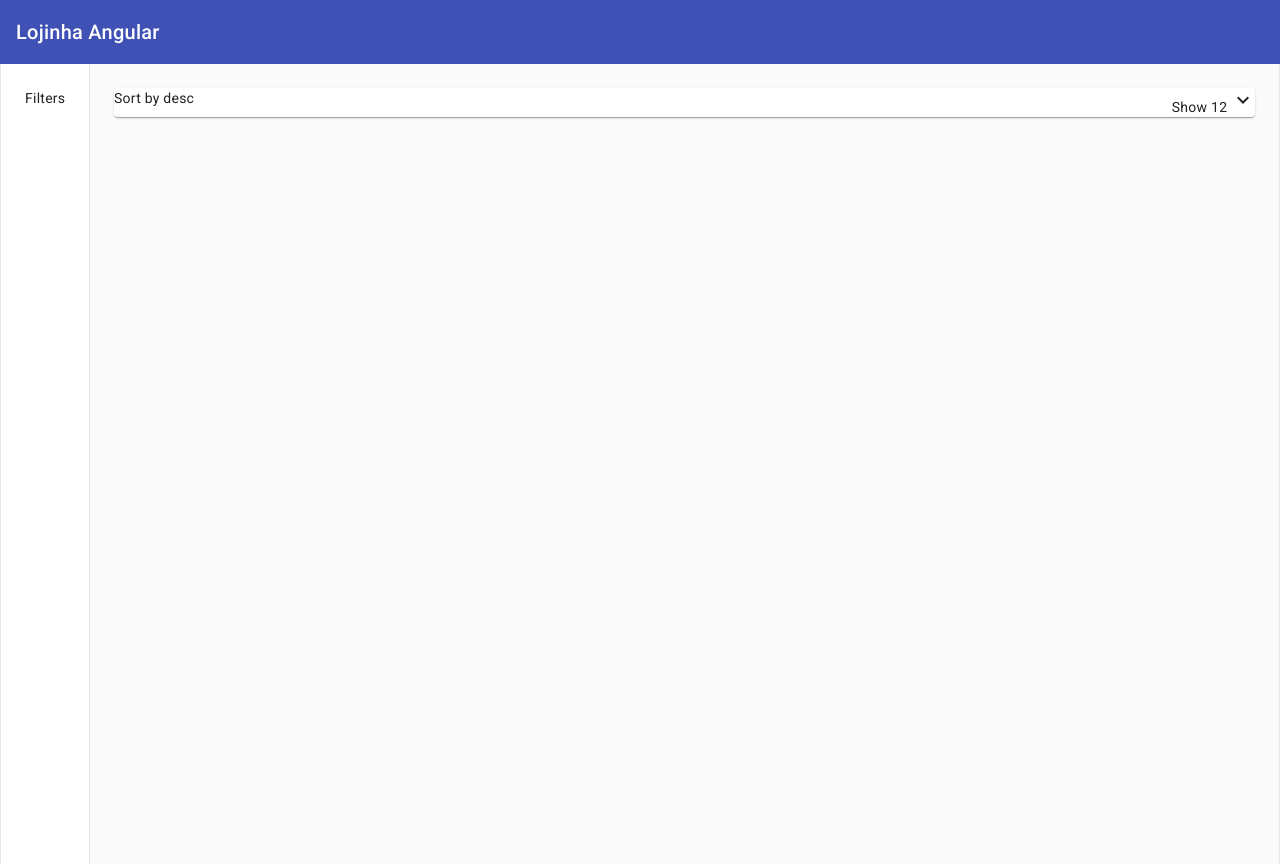
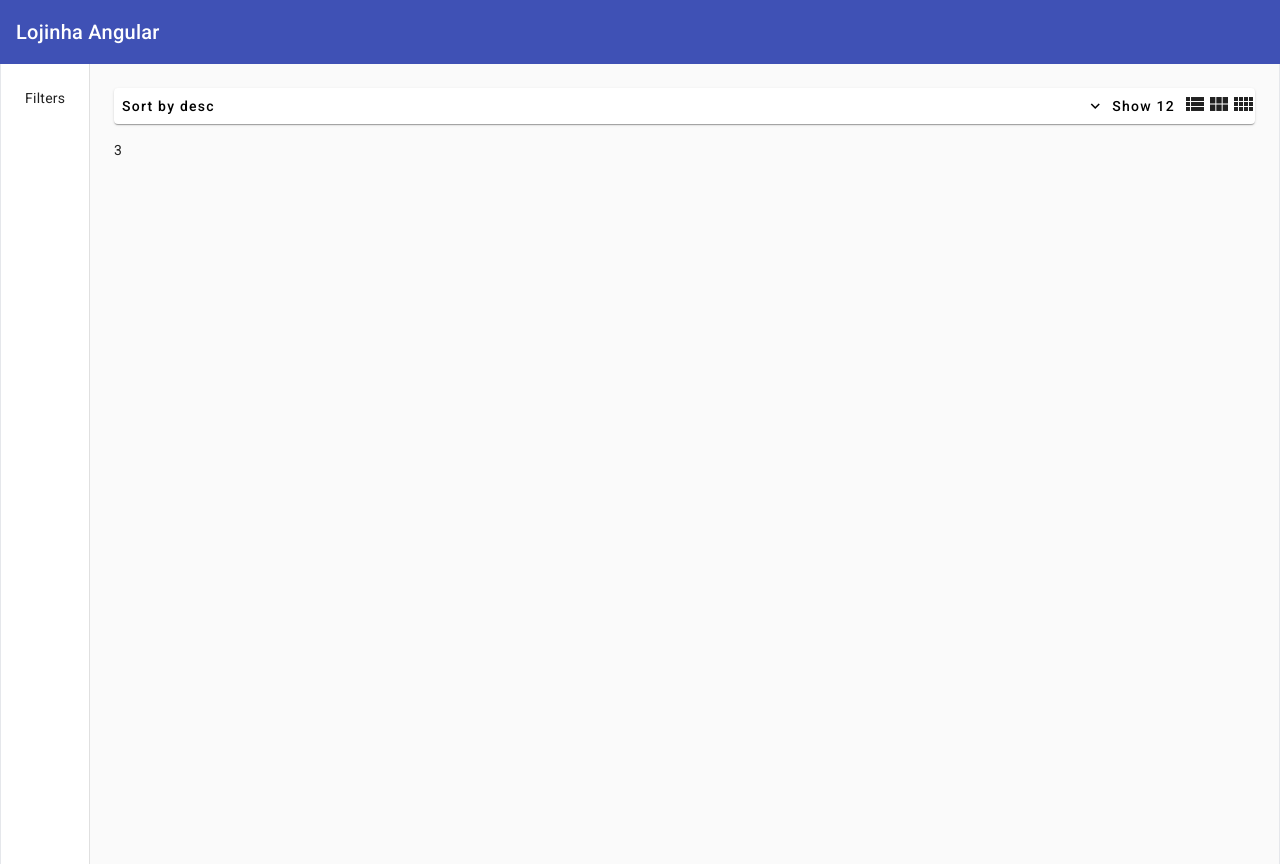
Before and after one commit to flavsjr/lojinhaAngular, an Angular app: page /home in a window 1280 px wide. Built offline with nearby package versions, Linux system fonts and the light colour scheme.

Commit message:
Começando a adicionar filtros para a grid/produtos. 57:41

```diff
--- a/src/app/app.component.ts
+++ b/src/app/app.component.ts
@@ -11,7 +11,7 @@ import { RouterModule } from '@angular/router';
     <router-outlet></router-outlet>
   `,
   styles: [],
-  imports: [HeaderComponent, RouterModule, AngularMaterialModule]
+  imports: [HeaderComponent, RouterModule, AngularMaterialModule,]
 })
 export class AppComponent {
   title = 'lojinhaAngular';
--- a/src/app/app.module.ts
+++ b/src/app/app.module.ts
@@ -47,7 +47,7 @@ import { AngularMaterialModule } from "./components/shared/angular-material/angu
         MatCardModule
     ],
     providers: [],
-    // bootstrap: [AppComponent]
+    bootstrap: []
 })
 
 export class AppModule { }
--- a/src/app/pages/home/components/home.component.html
+++ b/src/app/pages/home/components/home.component.html
@@ -7,6 +7,7 @@
         <div>Filters</div>
     </mat-drawer>
     <mat-drawer-content class="p-6">
-        <app-products-header></app-products-header>
+        <app-products-header (columnsCountChange)="onColumnsCountChange($event)"></app-products-header>
+        {{cols}}
     </mat-drawer-content>
 </mat-drawer-container>
--- a/src/app/pages/home/components/home.component.ts
+++ b/src/app/pages/home/components/home.component.ts
@@ -18,8 +18,14 @@ import { ProductsHeaderComponent } from './products-header/products-header.compo
 })
 export class HomeComponent implements OnInit {
 
+  cols = 3;
+
   constructor() { }
 
   ngOnInit(): void {
   }
+
+  onColumnsCountChange(colsNum: number): void {
+    this.cols = colsNum;
+  }
 }
--- a/src/app/pages/home/components/products-header/products-header.component.html
+++ b/src/app/pages/home/components/products-header/products-header.component.html
@@ -16,9 +16,20 @@
                     <mat-icon>expand_more</mat-icon>
                 </button>
                 <mat-menu #menu="matMenu">
-
+                    <button (click)="onItemsUpdated(12)" mat-menu-item>12</button>
+                    <button (click)="onItemsUpdated(24)" mat-menu-item>24</button>
+                    <button (click)="onItemsUpdated(36)" mat-menu-item>36</button>
                 </mat-menu>
             </div>
+            <button (click)="onColumnsUpdated(1)">
+                <mat-icon>view_list</mat-icon>
+            </button>
+            <button (click)="onColumnsUpdated(3)">
+                <mat-icon>view_module</mat-icon>
+            </button>
+            <button (click)="onColumnsUpdated(4)">
+                <mat-icon>view_comfy</mat-icon>
+            </button>
         </div>
     </div>
 </mat-card>
--- a/src/app/pages/home/components/products-header/products-header.component.ts
+++ b/src/app/pages/home/components/products-header/products-header.component.ts
@@ -1,30 +1,43 @@
-import { Component, OnInit } from '@angular/core';
-import { MatCard } from '@angular/material/card';
-import { MatIcon } from '@angular/material/icon';
-import { MatMenu, MatMenuTrigger } from '@angular/material/menu';
+import { Component, EventEmitter, Output } from '@angular/core';
+import { MatCard, MatCardModule } from '@angular/material/card';
+import { MatIcon, MatIconModule } from '@angular/material/icon';
+import { MatMenu, MatMenuModule, MatMenuTrigger } from '@angular/material/menu';
 import { HeaderComponent } from '../../../../components/header/header.component';
 import { AppComponent } from '../../../../app.component';
-import { MatDrawer, MatDrawerContainer, MatDrawerContent } from '@angular/material/sidenav';
-
+import { MatDrawer, MatDrawerContainer, MatDrawerContent, MatSidenavModule } from '@angular/material/sidenav';
+import { MatGridListModule } from '@angular/material/grid-list';
+import { AngularMaterialModule } from '../../../../components/shared/angular-material/angular-material.module';
+import { MatSnackBarModule } from '@angular/material/snack-bar';
+import { MatButtonModule } from '@angular/material/button';
+import { MatBadgeModule } from '@angular/material/badge';
+import { MatExpansionModule } from '@angular/material/expansion';
+import { MatListModule } from '@angular/material/list';
+import { MatTableModule } from '@angular/material/table';
+import { MatToolbarModule } from '@angular/material/toolbar';
 
 @Component({
   selector: 'app-products-header',
   standalone: true,
   imports: [
-    MatCard,
-    MatMenu,
-    MatMenuTrigger,
-    MatIcon,
-    HeaderComponent,
-    AppComponent,
-    MatDrawerContent,
-    MatDrawerContainer,
-    MatDrawer,
-    ProductsHeaderComponent
+        MatSidenavModule,
+        MatGridListModule,
+        MatMenuModule,
+        MatButtonModule,
+        MatToolbarModule,
+        MatCardModule,
+        MatIconModule,
+        MatExpansionModule,
+        MatListModule,
+        MatTableModule,
+        MatBadgeModule,
+        MatSnackBarModule,
+        AngularMaterialModule,
+        MatSidenavModule,
   ],
   templateUrl: "./products-header.component.html",
 })
-export class ProductsHeaderComponent implements OnInit {
+export class ProductsHeaderComponent {
+  @Output() columnsCountChange = new EventEmitter<number>();
   sort = 'desc';
   itemsShowCount = 12;
 
@@ -33,8 +46,16 @@ export class ProductsHeaderComponent implements OnInit {
   ngOnInit(): void {
   }
 
+  onItemsUpdated(count: number): void {
+    this.itemsShowCount = count;
+  }
 
   onSortUpdated(newSort: string): void {
     this.sort = newSort;
   }
+
+  onColumnsUpdated(colsNum: number): void {
+    this.columnsCountChange.emit(colsNum);
+  }
+
 }
```
